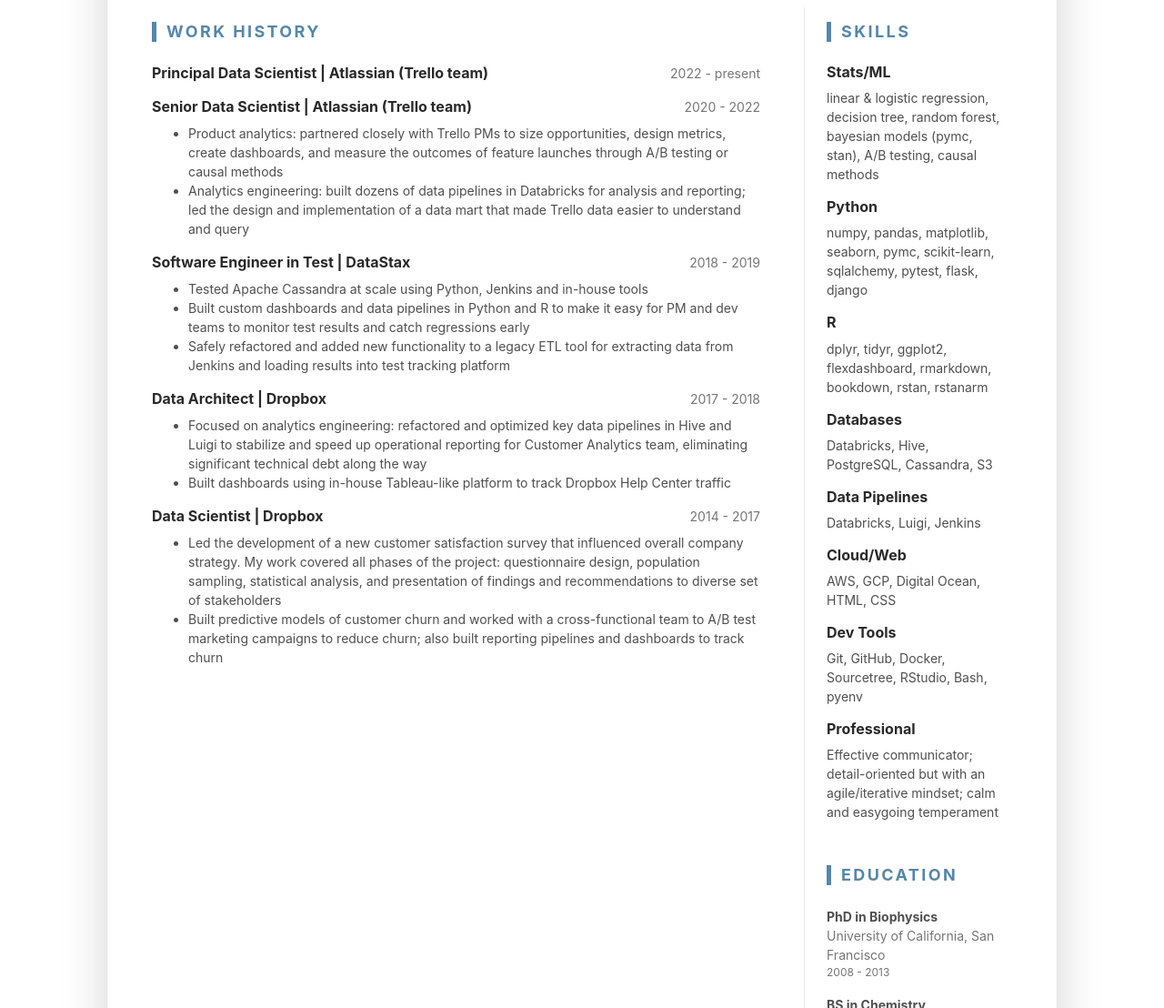
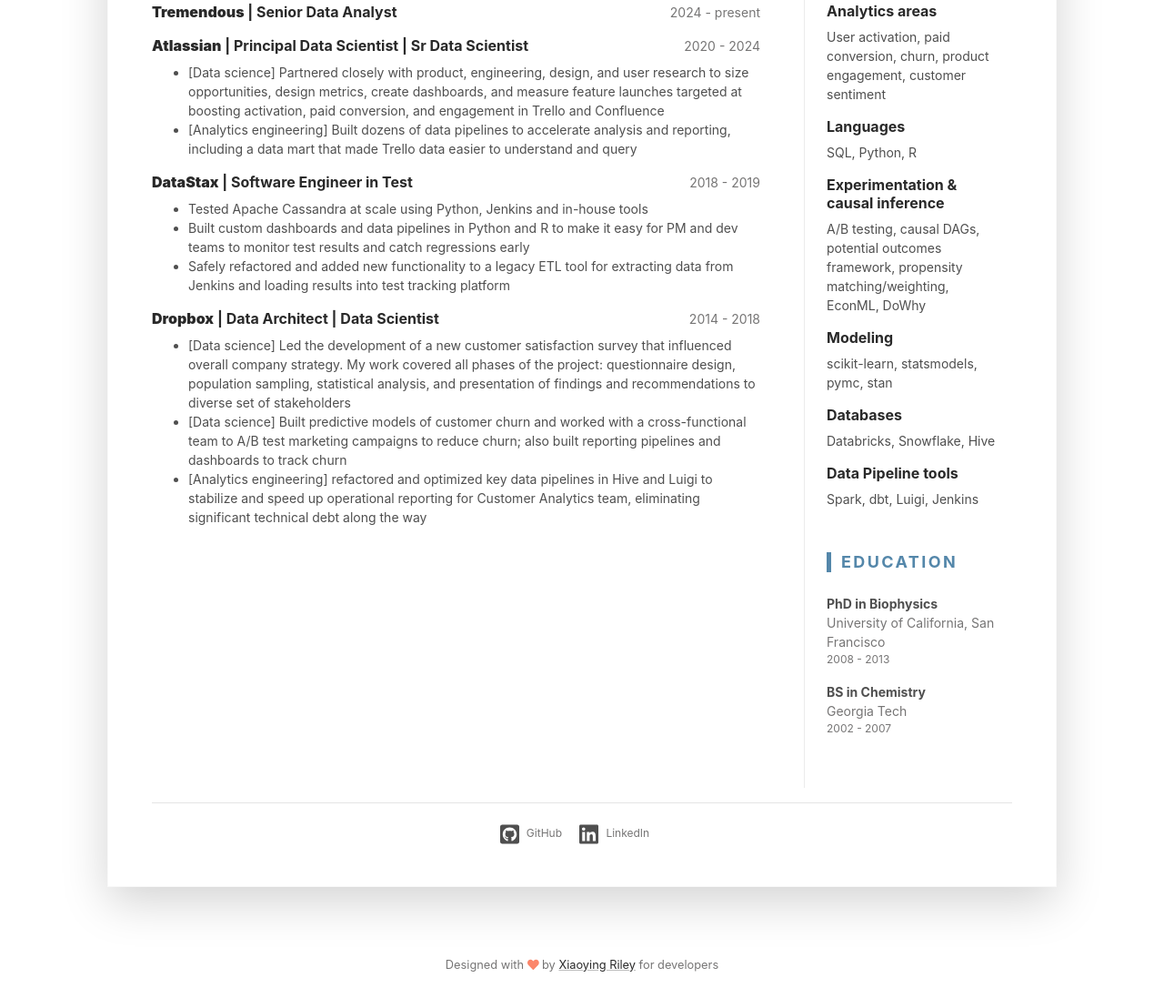
Before and after one commit to grollins/geoff-site, a plain HTML site: page index.html in a window 1280 px wide. Shown: the part 520-1628 px from the top of the page at 91% size. Drawn offline with Linux system fonts and the light colour scheme.

Commit message:
Update work history

```diff
--- a/index.html
+++ b/index.html
@@ -52,11 +52,9 @@
 						<div class="media-body text-left">
 							<ul class="resume-list">
 								<li>Data Scientist with strong quantitative background that spans data science, analytics engineering, and physics</li>
-								<li>8+ years experience working with petascale data in a fast-paced tech startup environment with extensive remote experience</li>
-								<li>8+ yrs experience with Python, R, and SQL</li>
-								<li>Delivers end-to-end data science projects: from data pipelines and dashboards to modeling, analysis, and insights</li>
+								<li>10+ years experience delivering end-to-end data science projects using Python, R, and SQL</li>
 								<li>Passionate about making data more useful and usable through analytics engineering
-								<li>Effective communicator – experienced in writing and presenting reports to both business and technical audiences</li>
+								<li>Effective communicator – experienced in writing and presenting reports to both business and technical audiences; extensive remote experience</li>
 							</ul>
 						</div><!--//media-body-->
 					</div>
@@ -69,27 +67,27 @@
 								<h3 class="text-uppercase resume-section-heading mb-4">Work History</h3>
 								<div class="item mb-3">
 									<div class="item-heading row align-items-center mb-2">
-										<h4 class="item-title col-12 col-md-6 col-lg-8 mb-2 mb-md-0">Principal Data Scientist | Atlassian (Trello team)</h4>
-										<div class="item-meta col-12 col-md-6 col-lg-4 text-muted text-left text-md-right">2022 - present</div>
+										<h4 class="item-title col-12 col-md-6 col-lg-8 mb-2 mb-md-0"><b>Tremendous</b> | Senior Data Analyst</h4>
+										<div class="item-meta col-12 col-md-6 col-lg-4 text-muted text-left text-md-right">2024 - present</div>
 									</div>
 									<div class="item-content">
 									</div>
 								</div><!--//item-->
 								<div class="item mb-3">
 									<div class="item-heading row align-items-center mb-2">
-										<h4 class="item-title col-12 col-md-6 col-lg-8 mb-2 mb-md-0">Senior Data Scientist | Atlassian (Trello team)</h4>
-										<div class="item-meta col-12 col-md-6 col-lg-4 text-muted text-left text-md-right">2020 - 2022</div>
+										<h4 class="item-title col-12 col-md-6 col-lg-8 mb-2 mb-md-0"><b>Atlassian</b> | Principal Data Scientist | Sr Data Scientist</h4>
+										<div class="item-meta col-12 col-md-6 col-lg-4 text-muted text-left text-md-right">2020 - 2024</div>
 									</div>
 									<div class="item-content">
 										<ul class="resume-list">
-											<li>Product analytics: partnered closely with Trello PMs to size opportunities, design metrics, create dashboards, and measure the outcomes of feature launches through A/B testing or causal methods
-											<li>Analytics engineering: built dozens of data pipelines in Databricks for analysis and reporting; led the design and implementation of a data mart that made Trello data easier to understand and query</li>
+											<li>[Data science] Partnered closely with product, engineering, design, and user research to size opportunities, design metrics, create dashboards, and measure feature launches targeted at boosting activation, paid conversion, and engagement in Trello and Confluence</li>
+											<li>[Analytics engineering] Built dozens of data pipelines to accelerate analysis and reporting, including a data mart that made Trello data easier to understand and query</li>
 										</ul>
 									</div>
 								</div><!--//item-->
 								<div class="item mb-3">
 									<div class="item-heading row align-items-center mb-2">
-										<h4 class="item-title col-12 col-md-6 col-lg-8 mb-2 mb-md-0">Software Engineer in Test | DataStax</h4>
+										<h4 class="item-title col-12 col-md-6 col-lg-8 mb-2 mb-md-0"><b>DataStax</b> | Software Engineer in Test</h4>
 										<div class="item-meta col-12 col-md-6 col-lg-4 text-muted text-left text-md-right">2018 - 2019</div>
 									</div>
 									<div class="item-content">
@@ -102,26 +100,15 @@
 								</div><!--//item-->
 								<div class="item mb-3">
 									<div class="item-heading row align-items-center mb-2">
-										<h4 class="item-title col-12 col-md-6 col-lg-8 mb-2 mb-md-0">Data Architect | Dropbox</h4>
-										<div class="item-meta col-12 col-md-6 col-lg-4 text-muted text-left text-md-right">2017 - 2018</div>
+										<h4 class="item-title col-12 col-md-6 col-lg-8 mb-2 mb-md-0"><b>Dropbox</b> | Data Architect | Data Scientist</h4>
+										<div class="item-meta col-12 col-md-6 col-lg-4 text-muted text-left text-md-right">2014 - 2018</div>
 
 									</div>
 									<div class="item-content">
 										<ul class="resume-list">
-											<li>Focused on analytics engineering: refactored and optimized key data pipelines in Hive and Luigi to stabilize and speed up operational reporting for Customer Analytics team, eliminating significant technical debt along the way</li>
-											<li>Built dashboards using in-house Tableau-like platform to track Dropbox Help Center traffic</li>
-										</ul>
-									</div>
-								</div><!--//item-->
-								<div class="item mb-3">
-									<div class="item-heading row align-items-center mb-2">
-										<h4 class="item-title col-12 col-md-6 col-lg-8 mb-2 mb-md-0">Data Scientist | Dropbox</h4>
-										<div class="item-meta col-12 col-md-6 col-lg-4 text-muted text-left text-md-right">2014 - 2017</div>
-									</div>
-									<div class="item-content">
-										<ul class="resume-list">
-											<li>Led the development of a new customer satisfaction survey that influenced overall company strategy. My work covered all phases of the project: questionnaire design, population sampling, statistical analysis, and presentation of findings and recommendations to diverse set of stakeholders</li>
-											<li>Built predictive models of customer churn and worked with a cross-functional team to A/B test marketing campaigns to reduce churn; also built reporting pipelines and dashboards to track churn</li>
+											<li>[Data science] Led the development of a new customer satisfaction survey that influenced overall company strategy. My work covered all phases of the project: questionnaire design, population sampling, statistical analysis, and presentation of findings and recommendations to diverse set of stakeholders</li>
+											<li>[Data science] Built predictive models of customer churn and worked with a cross-functional team to A/B test marketing campaigns to reduce churn; also built reporting pipelines and dashboards to track churn</li>
+											<li>[Analytics engineering] refactored and optimized key data pipelines in Hive and Luigi to stabilize and speed up operational reporting for Customer Analytics team, eliminating significant technical debt along the way</li>
 										</ul>
 									</div>
 								</div><!--//item-->
@@ -131,53 +118,41 @@
 							<section class="skills-section py-3">
 								<h3 class="text-uppercase resume-section-heading mb-4">Skills</h3>
 								    <div class="item">
-										<h4 class="item-title">Stats/ML</h4>
+										<h4 class="item-title">Analytics areas</h4>
 										<ul class="list-unstyled resume-skills-list">
-											<li class="mb-2">linear & logistic regression, decision tree, random forest, bayesian models (pymc, stan), A/B testing, causal methods<li>
+											<li class="mb-2">User activation, paid conversion, churn, product engagement, customer sentiment<li>
 										</ul>
 									</div><!--//item-->
 									<div class="item">
-										<h4 class="item-title">Python</h4>
+										<h4 class="item-title">Languages</h4>
 										<ul class="list-unstyled resume-skills-list">
-											<li class="mb-2">numpy, pandas, matplotlib, seaborn, pymc, scikit-learn, sqlalchemy, pytest, flask, django</li>
+											<li class="mb-2">SQL, Python, R</li>
 										</ul>
 									</div><!--//item-->
 									<div class="item">
-										<h4 class="item-title">R</h4>
+										<h4 class="item-title">Experimentation & causal inference</h4>
 										<ul class="list-unstyled resume-skills-list">
-											<li class="mb-2">dplyr, tidyr, ggplot2, flexdashboard, rmarkdown, bookdown, rstan, rstanarm</li>
+											<li class="mb-2">A/B testing, causal DAGs, potential outcomes framework, propensity matching/weighting, EconML, DoWhy</li>
+										</ul>
+									</div><!--//item-->
+									<div class="item">
+										<h4 class="item-title">Modeling</h4>
+										<ul class="list-unstyled resume-skills-list">
+											<li class="mb-2">scikit-learn, statsmodels, pymc, stan</li>
 										</ul>
 									</div><!--//item-->
 									<div class="item">
 										<h4 class="item-title">Databases</h4>
 										<ul class="list-unstyled resume-skills-list">
-											<li class="mb-2">Databricks, Hive, PostgreSQL, Cassandra, S3</li>
+											<li class="mb-2">Databricks, Snowflake, Hive</li>
 										</ul>
 									</div><!--//item-->
 									<div class="item">
-										<h4 class="item-title">Data Pipelines</h4>
+										<h4 class="item-title">Data Pipeline tools</h4>
 										<ul class="list-unstyled resume-skills-list">
-											<li class="mb-2">Databricks, Luigi, Jenkins<li>
+											<li class="mb-2">Spark, dbt, Luigi, Jenkins<li>
 										</ul>
 									</div><!--//item-->
-									<div class="item">
-										<h4 class="item-title">Cloud/Web</h4>
-										<ul class="list-unstyled resume-skills-list">
-											<li class="mb-2">AWS, GCP, Digital Ocean, HTML, CSS</li>
-										</ul>
-									</div><!--//item-->
-									<div class="item">
-										<h4 class="item-title">Dev Tools</h4>
-										<ul class="list-unstyled resume-skills-list">
-											<li class="mb-2">Git, GitHub, Docker, Sourcetree, RStudio, Bash, pyenv<li>
-										</ul>
-									</div><!--//item-->
-									<div class="item">
-										<h4 class="item-title">Professional</h4>
-										<ul class="list-unstyled resume-skills-list">
-											<li class="mb-2">Effective communicator; detail-oriented but with an agile/iterative mindset; calm and easygoing temperament</li>
-											</ul>
-										</div><!--//item-->
 									</section><!--//skills-section-->
 									<section class="education-section py-3">
 										<h3 class="text-uppercase resume-section-heading mb-4">Education</h3>
```
